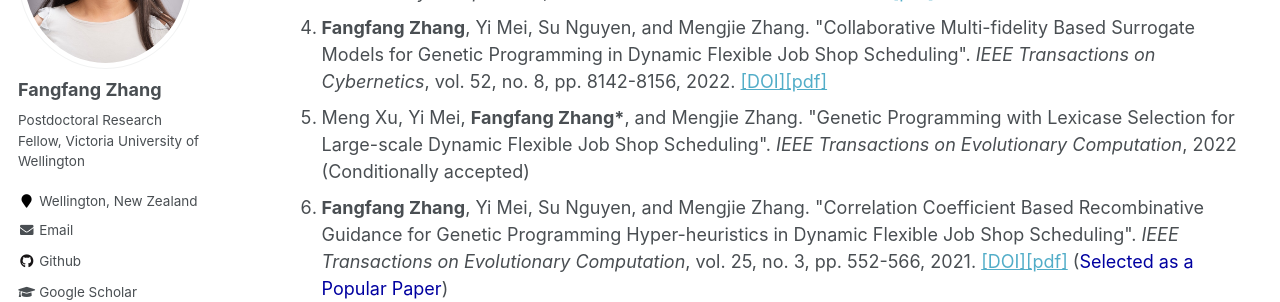
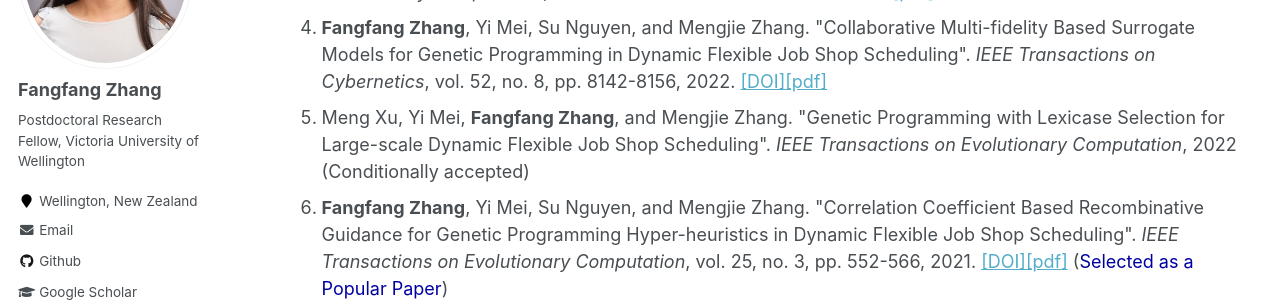
Before and after one commit to fangfang-zhang/fangfang-zhang.github.io, a Jekyll site: the page built from _pages/publications.md, in a window 1280 px wide and 900 px high, scrolled down 544 px. Shown: the part 153-455 px from the top of the window. Built offline with Jekyll 4.4.1, drawn with Linux system fonts in a browser that asks for light colours; some web fonts are replaced.

Commit message:
NoraTEVC

```diff
--- a/_pages/publications.md
+++ b/_pages/publications.md
@@ -16,7 +16,7 @@ To get the BibTex of the full papers, please download from [here](https://github
 <li> <b>Fangfang Zhang</b>, Yi Mei, Su Nguyen, Kay Chen Tan, and Mengjie Zhang. "<a target="_blank" href="https://ieeexplore.ieee.org/document/9861686">Task Relatedness Based Multitask Genetic Programming for Dynamic Flexible Job Shop Scheduling</a>". <i>IEEE Transactions on Evolutionary Computation</i>, 2022. DOI: 10.1109/TEVC.2022.3199783 <a target="_blank" href="https://github.com/fangfang-zhang/fangfang-zhang.github.io/blob/master/files/2022-Task_Relatedness_Based_Multitask_Genetic_Programming_for_Dynamic_Flexible_Job_Shop_Scheduling.pdf">[pdf]</a></li>
 <li> <b>Fangfang Zhang</b>, Yi Mei, Su Nguyen, Kay Chen Tan, and Mengjie Zhang. "<a target="_blank" href="https://ieeexplore.ieee.org/document/9789507">Instance Rotation Based Surrogate in Genetic Programming with Brood Recombination for Dynamic Job Shop Scheduling</a>". <i>IEEE Transactions on Evolutionary Computation</i>, 2022. Doi: 10.1109/TEVC.2022.3180693 <a target="_blank" href="https://github.com/fangfang-zhang/fangfang-zhang.github.io/blob/master/files/2022-Instance_Rotation.pdf">[pdf]</a></li>
 <li> <b>Fangfang Zhang</b>, Yi Mei, Su Nguyen, and Mengjie Zhang. "Collaborative Multi-fidelity Based Surrogate Models for Genetic Programming in Dynamic Flexible Job Shop Scheduling". <i>IEEE Transactions on Cybernetics</i>, vol. 52, no. 8, pp. 8142-8156, 2022. <a target="_blank" href="https://ieeexplore.ieee.org/document/9345417">[DOI]</a><a target="_blank" href="https://github.com/fangfang-zhang/fangfang-zhang.github.io/blob/master/files/2021-TCYB-MultifidelitySurrogate.PDF">[pdf]</a></li>
-<li> Meng Xu, Yi Mei, <b>Fangfang Zhang*</b>, and Mengjie Zhang. "Genetic Programming with Lexicase Selection for Large-scale Dynamic Flexible Job Shop Scheduling". <i>IEEE Transactions on Evolutionary Computation</i>, 2022 (Conditionally accepted)</li>
+<li> Meng Xu, Yi Mei, <b>Fangfang Zhang</b>, and Mengjie Zhang. "Genetic Programming with Lexicase Selection for Large-scale Dynamic Flexible Job Shop Scheduling". <i>IEEE Transactions on Evolutionary Computation</i>, 2022 (Conditionally accepted)</li>
 <li> <b>Fangfang Zhang</b>, Yi Mei, Su Nguyen, and Mengjie Zhang. "Correlation Coefficient Based Recombinative Guidance for Genetic Programming Hyper-heuristics in Dynamic Flexible Job Shop Scheduling". <i>IEEE Transactions on Evolutionary Computation</i>, vol. 25, no. 3, pp. 552-566, 2021. <a target="_blank" href="https://ieeexplore.ieee.org/document/9344816">[DOI]</a><a target="_blank" href="https://github.com/fangfang-zhang/fangfang-zhang.github.io/blob/master/files/2021-TEVC-Crossover.pdf">[pdf]</a> (<span style="color: #0000a0">Selected as a Popular Paper</span>)</li>
 <li> <b>Fangfang Zhang</b>, Yi Mei, Su Nguyen, Kay Chen Tan, and Mengjie Zhang. "Surrogate-Assisted Evolutionary Multitask Genetic Programming for Dynamic Flexible Job Shop Scheduling". <i>IEEE Transactions on Evolutionary Computation</i>, vol. 25, no. 4, pp. 651-665, 2021. <a target="_blank" href="https://ieeexplore.ieee.org/document/9377470">[DOI]</a><a target="_blank" href="https://github.com/fangfang-zhang/fangfang-zhang.github.io/blob/master/files/2021-TEVC-SurrogateMultitask.PDF">[pdf]</a> (<span style="color: #0000a0">Selected as a Popular Paper</span>)</li>
 <li> <b>Fangfang Zhang</b>, Yi Mei, Su Nguyen, and Mengjie Zhang. "Evolving Scheduling Heuristics via Genetic Programming with Feature Selection in Dynamic Flexible Job Shop Scheduling". <i>IEEE Transactions on Cybernetics</i>, vol. 51, no. 4, pp. 1797-1811, 2021. <a target="_blank" href="https://ieeexplore.ieee.org/document/9234005">[DOI]</a><a target="_blank" href="https://github.com/fangfang-zhang/fangfang-zhang.github.io/blob/master/files/2021-TCYB-FeatureSelection.pdf">[pdf]</a> (<span style="color: #0000a0">Selected as a Popular Paper</span>)</li>
```
